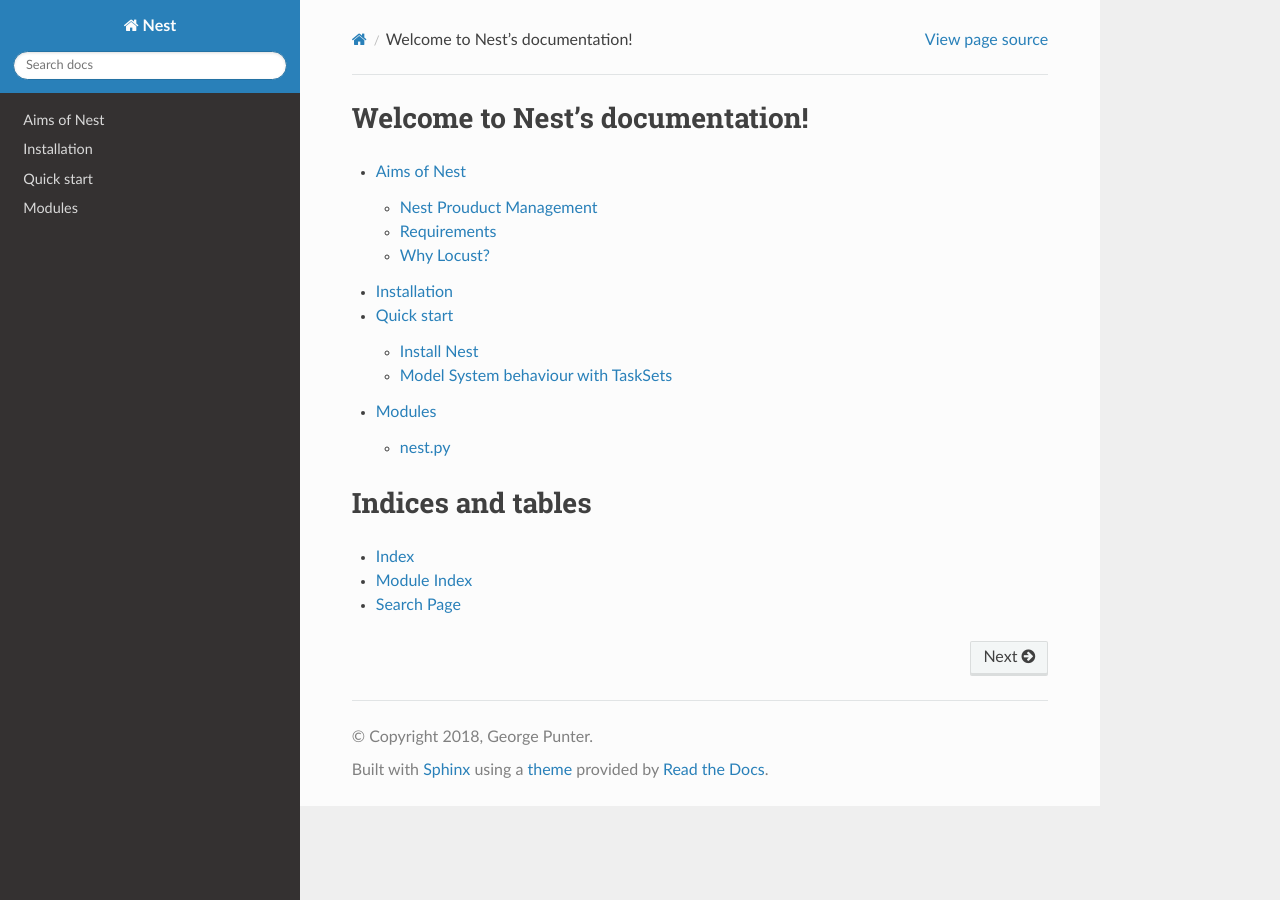
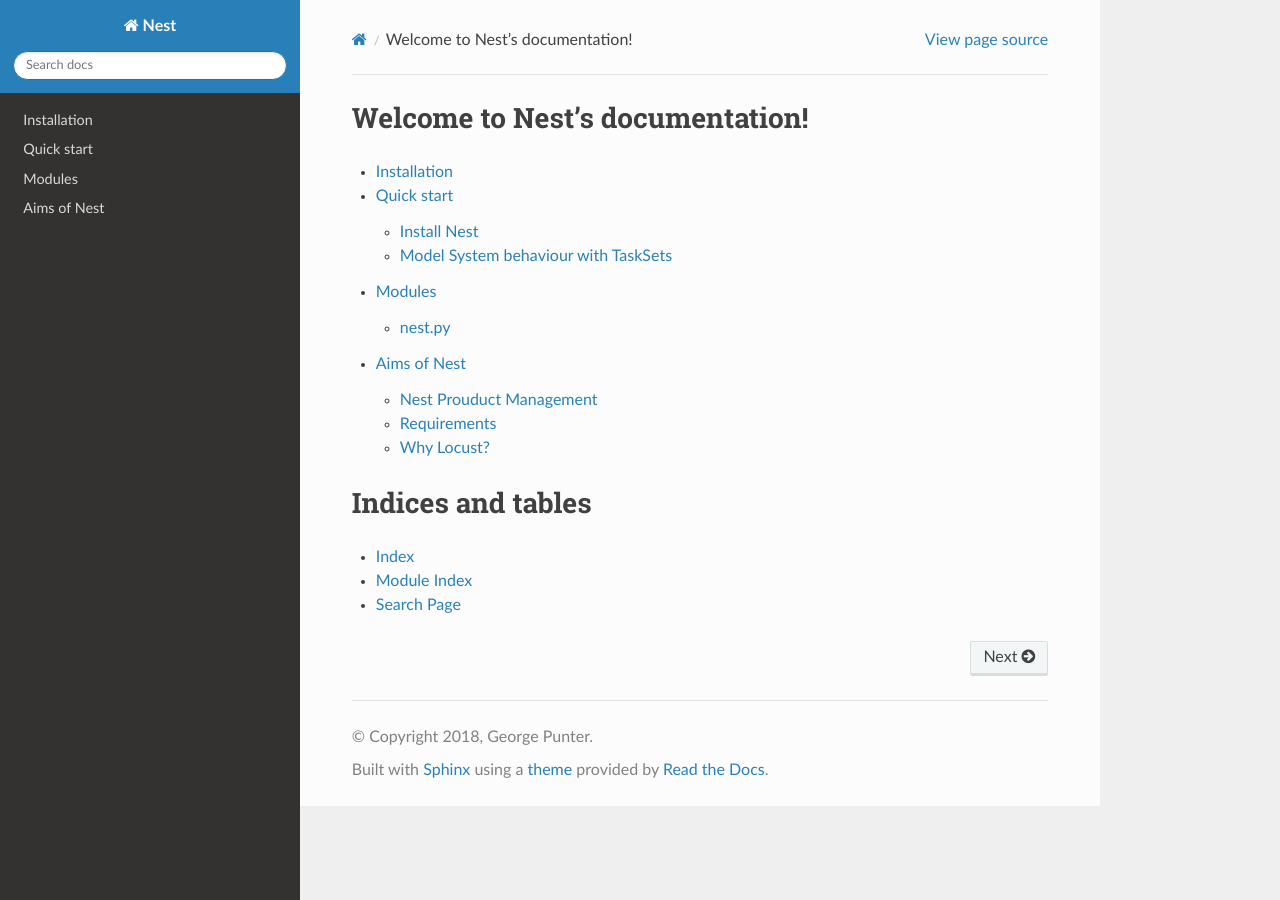
Before and after one commit to BBOXX/nest, a Sphinx documentation site: the page built from docs/index.rst, in a window 1280 px wide. Built offline with Sphinx 7.4.7 and the Read the Docs theme 2.0.0, drawn with Linux system fonts in a browser that asks for light colours; some of the changed lines change nothing that is shown.

Commit message:
Updating docs

```diff
--- a/docs/conf.py
+++ b/docs/conf.py
@@ -44,7 +44,7 @@ extensions = [
     'sphinx.ext.todo',
     'sphinx.ext.coverage',
     'sphinx.ext.mathjax',
-    'sphinx.ext.ifconfig',
+    'sphinx.ext.napoleon',
     'sphinx.ext.viewcode',
     'sphinx.ext.githubpages',
 ]
--- a/docs/index.rst
+++ b/docs/index.rst
@@ -8,10 +8,10 @@
 .. toctree::
    :maxdepth: 2
 
-   RATIONALE
    INSTALLATION
    QUICKSTART
    source/modules
+   RATIONALE
 
 
 Indices and tables
```
Also changed, not shown: 1 other file.
